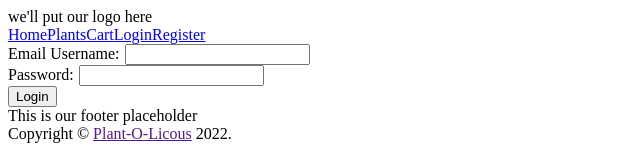
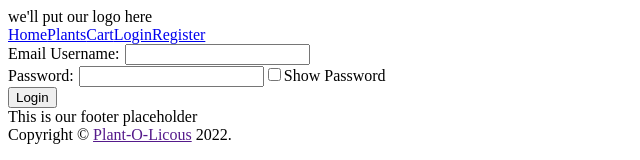
Before and after one commit to 2202-Grace-Shopper/2202-Capstone-Project, a React (Create React App) app: page /login in a window 1280 px wide. Shown: the top 160 px of the page, without its empty margins (0-640 px from the left). Built offline with nearby package versions, Linux system fonts and the light colour scheme.

Commit message:
added showPassword checkbox, still working on admin profile

```diff
--- a/api/users.js
+++ b/api/users.js
@@ -111,7 +111,6 @@ usersRouter.get("/me", authorizeUser, async (req, res, next) => {
 // });
 
 //GET /users
-///////////////////////may need to add "authorizeAdmin" here because no one else but the admin should be able to see this
 usersRouter.get("/", async (req, res, next) => {
   try {
     const users = await getAllUsers();
--- a/db/models/user.js
+++ b/db/models/user.js
@@ -56,7 +56,7 @@ async function getUserById(id) {
 async function getAllUsers() {
   try {
     const { rows: users } = await client.query(`
-      SELECT id,email,"isAdmin"
+      SELECT *
       FROM users
       WHERE "isAdmin" = false
     `);
--- a/src/components/AdminProfile.js
+++ b/src/components/AdminProfile.js
@@ -1,28 +1,38 @@
-import React, { useState } from "react";
+import React from "react";
 import { useUsersList } from "../custom-hooks";
 
 //The profile will show the admin every user on the site. Create/Edit/Delete Post functionality will happen on each product's card.
 
 export default function AdminProfile() {
   const { users } = useUsersList();
+  let show = false;
 
-  //   return <div>Welcome to your profile, admin {user.email}</div>;
+  async function clickShowPassword() {
+    show = show !== true;
+    console.log(show);
+  }
+
   return (
     <section>
       <div>Welcome to your profile, admin!</div>
+      {/* <div>Welcome to your profile, admin {user.email}</div>; */}
 
-      <list className="listOfAllUsers">
+      <section className="listOfAllUsers">
         {users &&
           users.map((user) => {
-            const { id, email } = user;
+            const { id, email, password } = user;
 
             return (
-              <h3>
-                User #{id} {email}
-              </h3>
+              <div className="eachUserInList" key={id}>
+                <h3>User #{id}</h3>
+                <p>Email: {email}</p>
+                <p>Password: {show ? password : "********"}</p>
+                <input type="checkbox" onClick={clickShowPassword} />
+                Show Password
+              </div>
             );
           })}
-      </list>
+      </section>
     </section>
   );
 }
--- a/src/components/LoginOrRegister.js
+++ b/src/components/LoginOrRegister.js
@@ -78,6 +78,16 @@ export default function LoginOrRegister() {
     }
   }
 
+  async function clickShowPassword() {
+    const input = document.getElementById("passwordTypingZone");
+
+    if (input.type === "password") {
+      input.type = "text";
+    } else {
+      input.type = "password";
+    }
+  }
+
   return (
     <form onSubmit={handleSubmit} className="userInfoInputs">
       <div className="emailUsernameInput">
@@ -100,7 +110,10 @@ export default function LoginOrRegister() {
           name="password"
           value={form.password}
           onChange={handleChange}
+          id="passwordTypingZone"
         />
+        <input type="checkbox" onClick={clickShowPassword} />
+        Show Password
       </div>
       <input
         type="submit"
```
